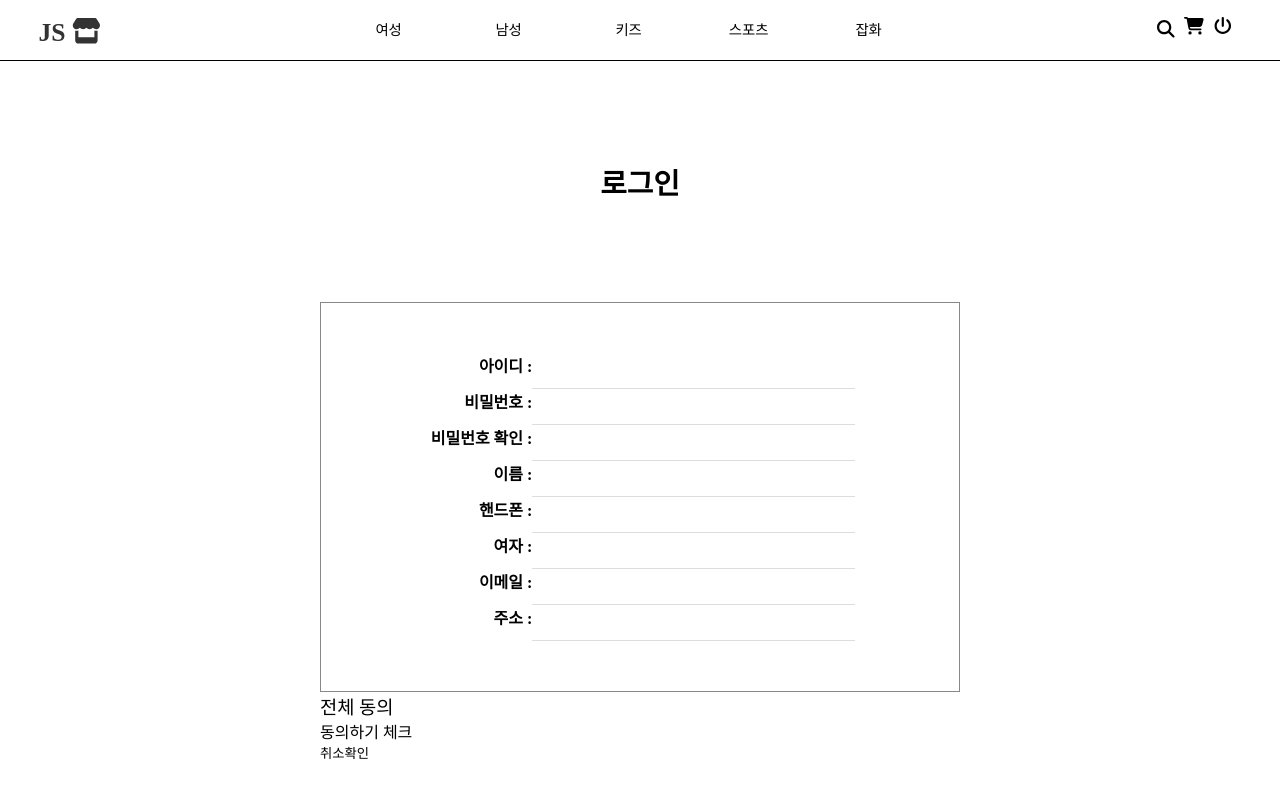
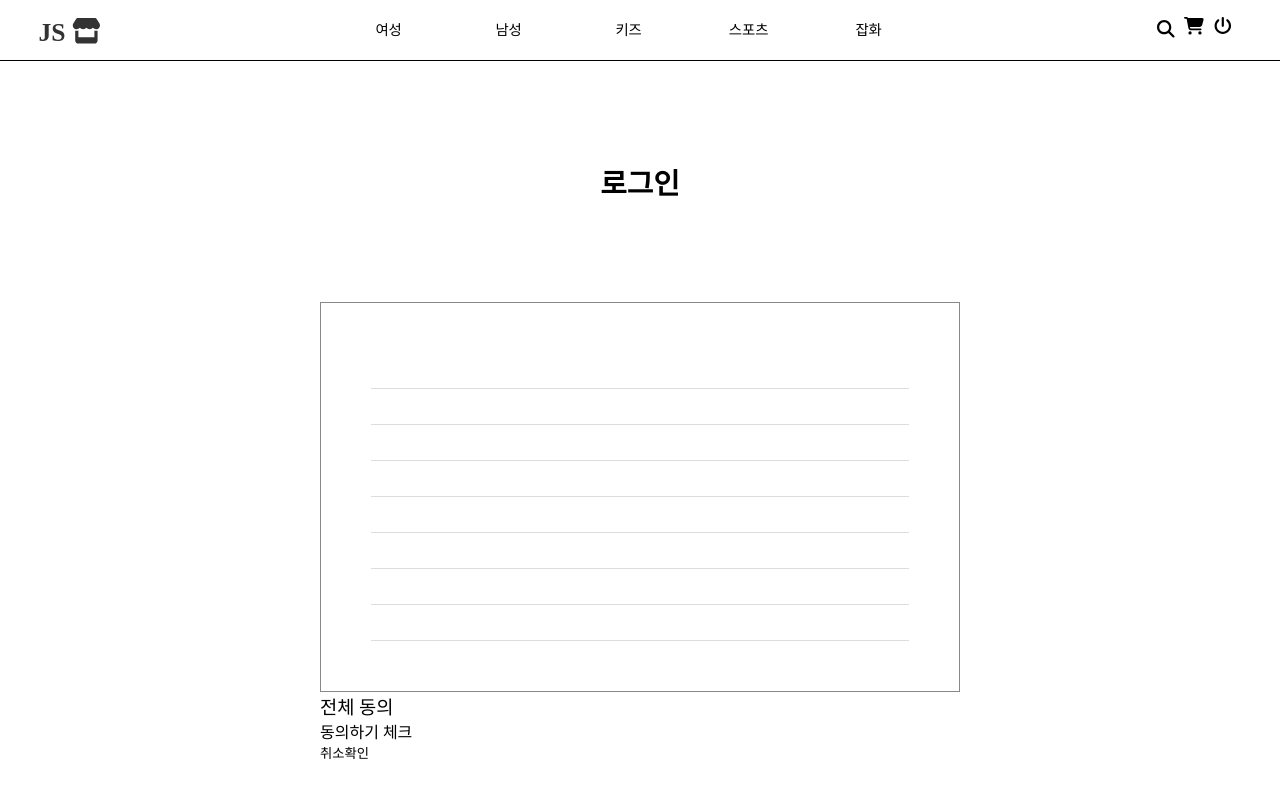
Before and after one commit to gemkim/JS_WEB, a React (Create React App) app: page /join-us in a window 1280 px wide. Built offline with nearby package versions, Linux system fonts and the light colour scheme.

Commit message:
Feat : form 컴포넌트 분류

```diff
--- a/src/components/InputForm/Form.module.scss
+++ b/src/components/InputForm/Form.module.scss
@@ -1,14 +1,15 @@
-.label{
-  display: flex;
-  .title{
-    display: inline-block;
-    width: 30%;
-    font-weight: bold;
-    text-align: right;
-  }
-  input{
-    width: 60%;
+  input.textform{
+    width: 100%;
     padding: 10px 15px;
     border-bottom: 1px solid #ddd;
   }
-}
+
+  .chkBox{
+    display: flex;
+    align-items: center;
+    span{
+      flex-shrink: 0;
+      display: inline-block;
+      padding-left: 5px;
+    }
+  }
--- a/src/components/InputForm/InsertTextForm.jsx
+++ b/src/components/InputForm/InsertTextForm.jsx
@@ -3,10 +3,7 @@ import styles from './Form.module.scss'
 
 const InsertTextForm = ({title, guideTxt, type = 'text'}) => {
   return(
-    <label className={styles.label} htmlFor="input1">
-      <span className={styles.title}>{title} :</span>
-      <input id="input1" type={type} placeholder={guideTxt} />
-    </label>
+    <input className={styles.textform} id="input1" type={type} placeholder={guideTxt} />
   )
 };
 
```
Also changed, not shown: src/components/InputForm/CheckBox.jsx (added, +12 -0 lines).
